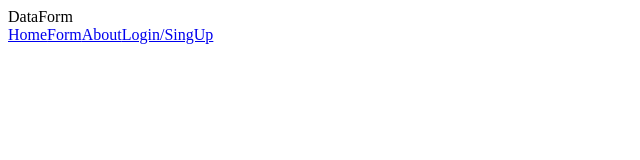
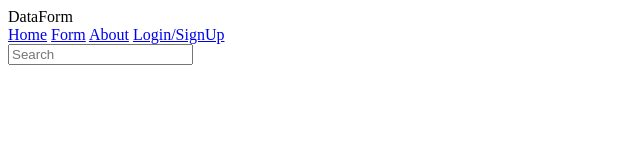
Before and after one commit to Vikashsinghal977/DataFrom, a plain HTML site: page index.html in a window 1280 px wide. Shown: the whole page, without its empty margins (0-640 px from the left). Drawn offline with Linux system fonts and the light colour scheme.

Commit message:
adding navigation

```diff
--- a/index.html
+++ b/index.html
@@ -14,9 +14,14 @@
                 <a>DataForm</a>
             </div>
             <div class="mid">
-                <a href="#">Home</a><a href="#">Form</a><a href="#">About</a><a href="#">Login/SingUp</a>
+                <a href="#">Home</a>
+                <a href="#">Form</a>
+                <a href="#">About</a>
+                <a href="#">Login/SignUp</a>
             </div>
-            <div class="left"></div>
+            <div class="left">
+                <input type="text" placeholder="Search">
+            </div>
         </div>
     </div>
 </body>
```
